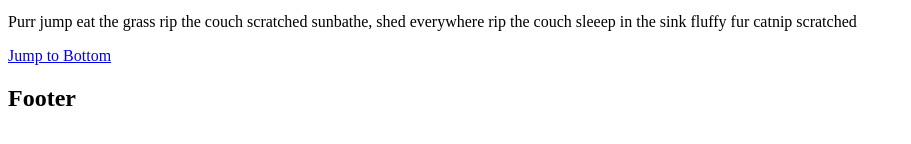
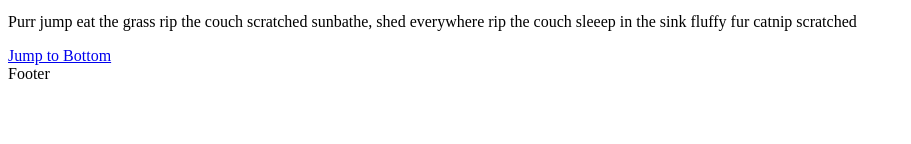
Before and after one commit to tqnet-studio/Repo05, a website: page ex16/src/index.html in a window 1280 px wide. Shown: the part 392-536 px from the top of the page, without its empty margins (0-911 px from the left). Drawn offline with Linux system fonts and the light colour scheme.

Commit message:
izmjenjen tag footer

```diff
--- a/ex16/src/index.html
+++ b/ex16/src/index.html
@@ -4,5 +4,5 @@
     <p>Kitty ipsum dolor sit amet, shed everywhere shed sverywhere stretching attack...</p>
     <p>Purr jump eat the grass rip the couch scratched sunbathe, shed everywhere rip the couch sleeep in the sink fluffy fur catnip scratched</p>
     <a href="#footer">Jump to Bottom</a>
-    <h2 id="footer">Footer</h2>
+    <footer id="footer">Footer</footer>
 </main>
```
